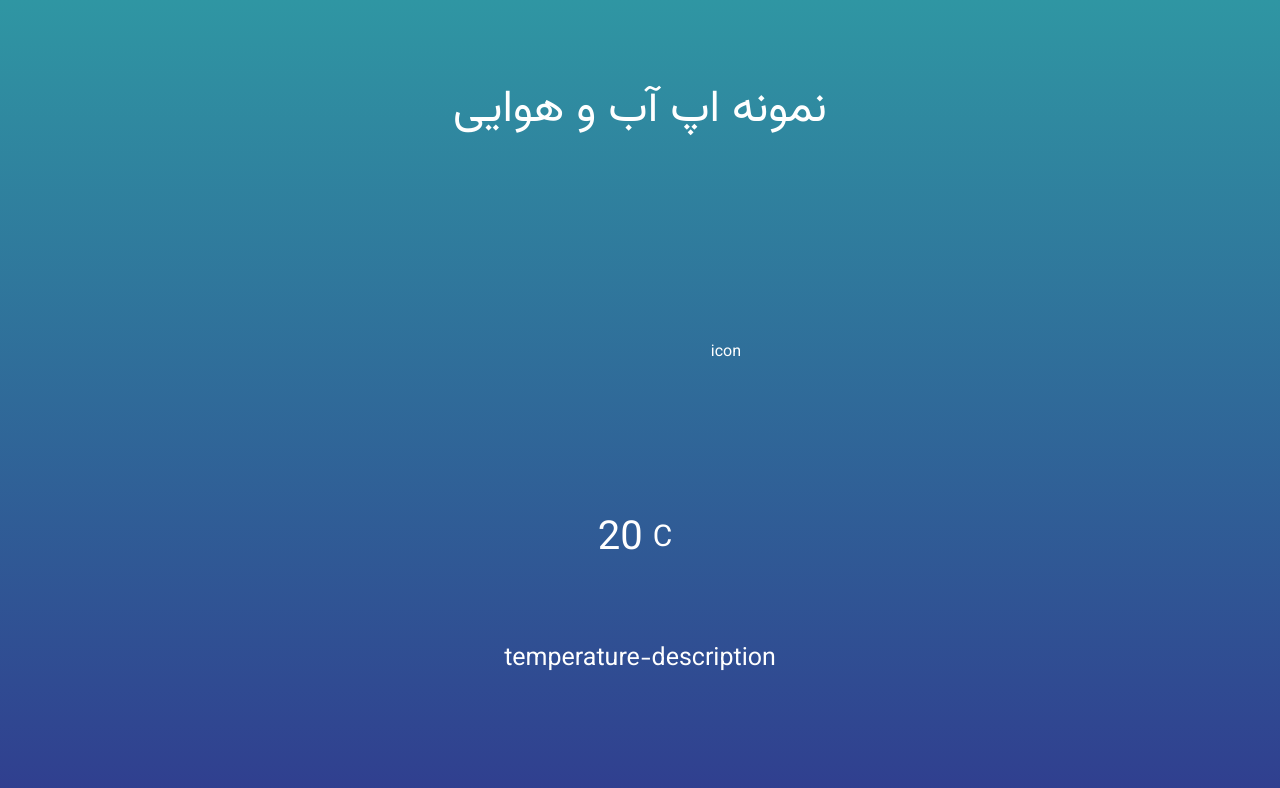
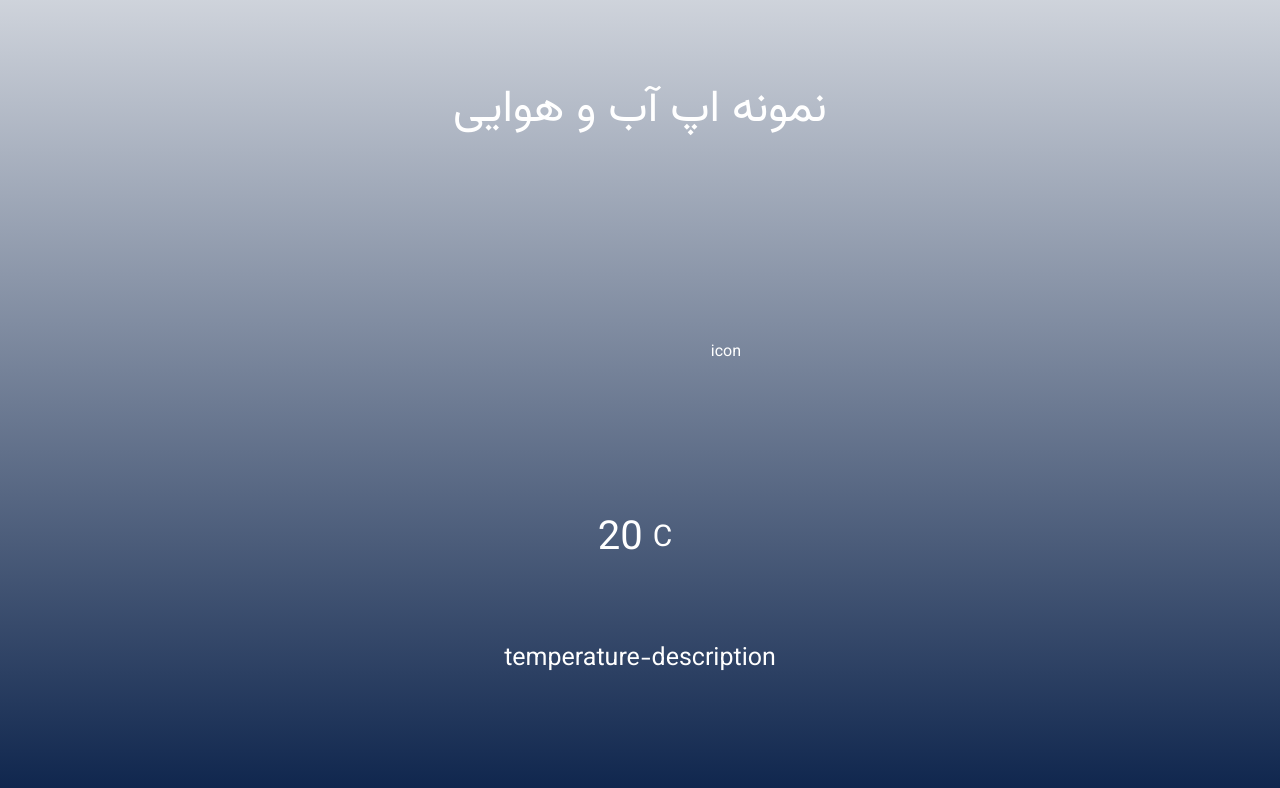
Before and after one commit to AshkanWebDev/nuxt-weather, a Nuxt app: page / in a window 1280 px wide. Shown: the top 788 px of the page. Built offline with nearby package versions, Linux system fonts and the light colour scheme.

Commit message:
Update style.css

```diff
--- a/assets/css/style.css
+++ b/assets/css/style.css
@@ -26,7 +26,7 @@ body {
   justify-content: center;
   flex-direction: column;
   align-items: center;
-  background: linear-gradient(rgb(47, 150, 163), rgb(48, 62, 143));
+  background: linear-gradient(rgba(13, 36, 76, 0.2), rgb(13, 36, 76));
   font-family: var(--font);
   color: white;
   cursor: context-menu;
```
